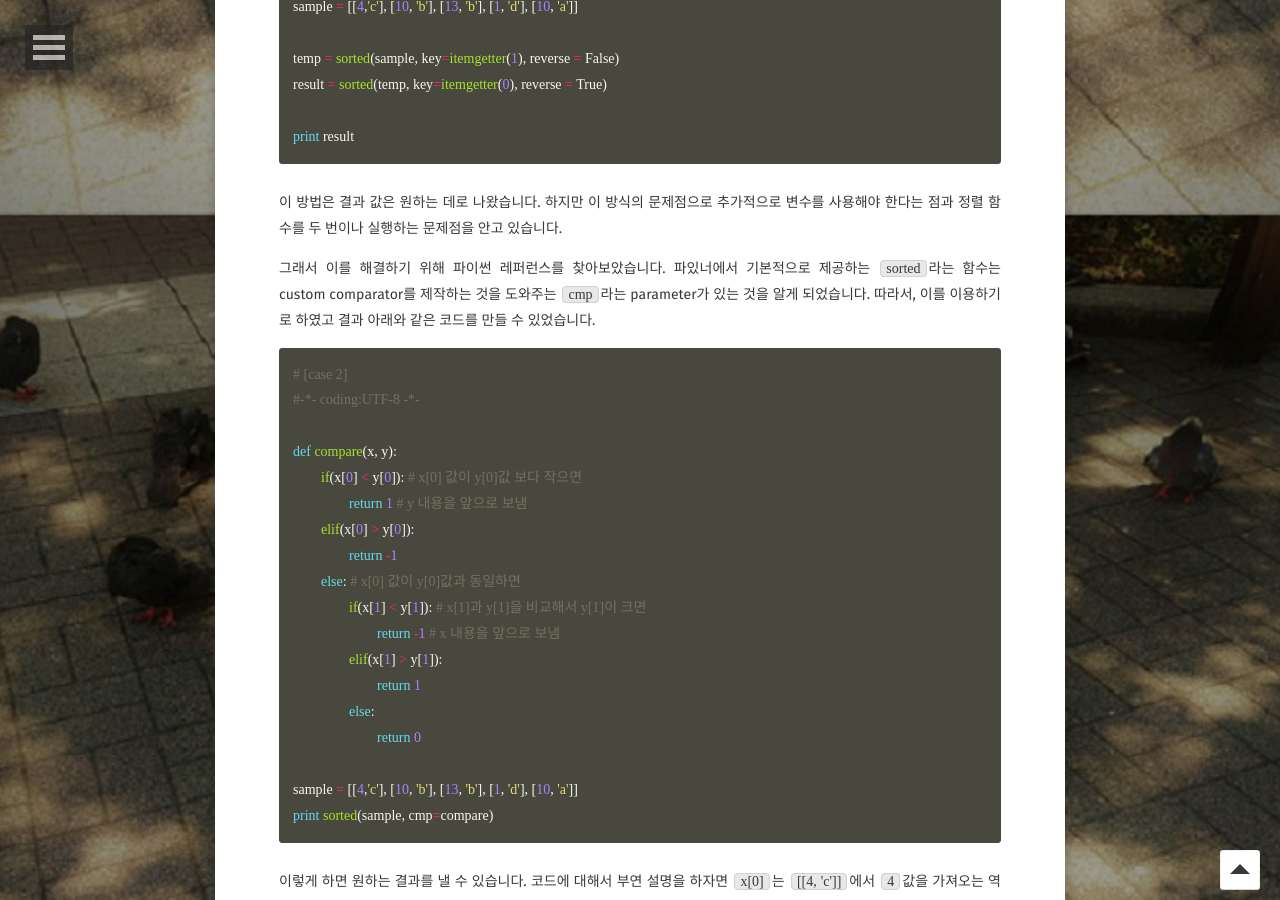
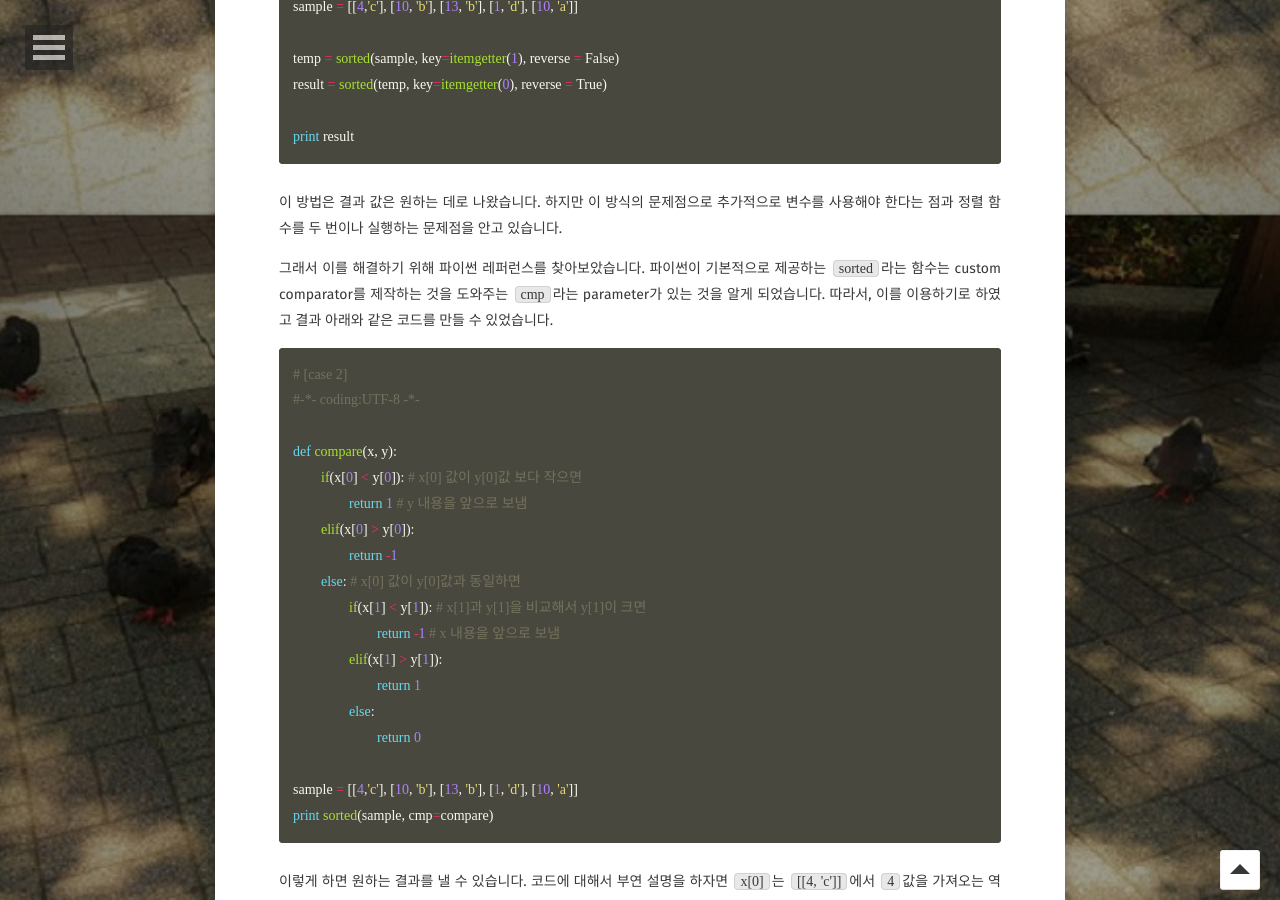
Before and after one commit to BlaCkinkGJ/blackinkgj.github.io, a Jekyll site: the page built from _posts/2018-python/2018-05-06-python-custom-comparator.md, in a window 1280 px wide and 900 px high, scrolled down 685 px. Built offline with Jekyll 4.4.1, drawn with Linux system fonts in a browser that asks for light colours; some web fonts are replaced; formulas are drawn with MathJax 3; comment, search, counter and statistics services are not loaded.

Commit message:
Update 2018-05-06-python-custom-comparator.md

````diff
--- a/_posts/2018-python/2018-05-06-python-custom-comparator.md
+++ b/_posts/2018-python/2018-05-06-python-custom-comparator.md
@@ -28,7 +28,7 @@ print result
 ```
 이 방법은 결과 값은 원하는 데로 나왔습니다. 하지만 이 방식의 문제점으로 추가적으로 변수를 사용해야 한다는 점과  정렬 함수를 두 번이나 실행하는 문제점을 안고 있습니다.
 
-그래서 이를 해결하기 위해 파이썬 레퍼런스를 찾아보았습니다. 파있너에서 기본적으로 제공하는 `sorted`라는 함수는 custom comparator를 제작하는 것을 도와주는 `cmp`라는 parameter가 있는 것을 알게 되었습니다. 따라서, 이를 이용하기로 하였고 결과 아래와 같은 코드를 만들 수 있었습니다.
+그래서 이를 해결하기 위해 파이썬 레퍼런스를 찾아보았습니다. 파이썬이 기본적으로 제공하는 `sorted`라는 함수는 custom comparator를 제작하는 것을 도와주는 `cmp`라는 parameter가 있는 것을 알게 되었습니다. 따라서, 이를 이용하기로 하였고 결과 아래와 같은 코드를 만들 수 있었습니다.
 ```python
 # [case 2]
 #-*- coding:UTF-8 -*-
````
